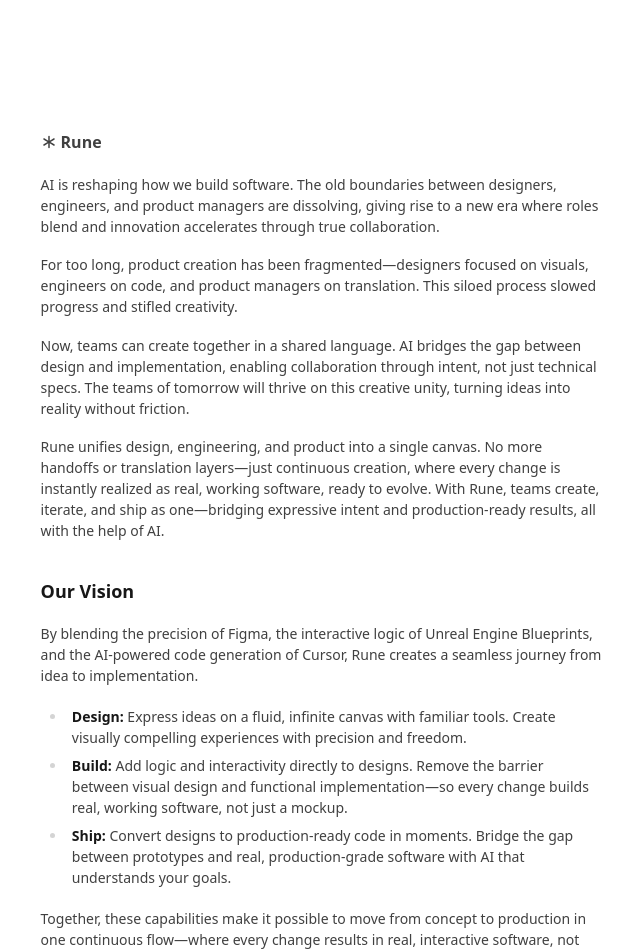
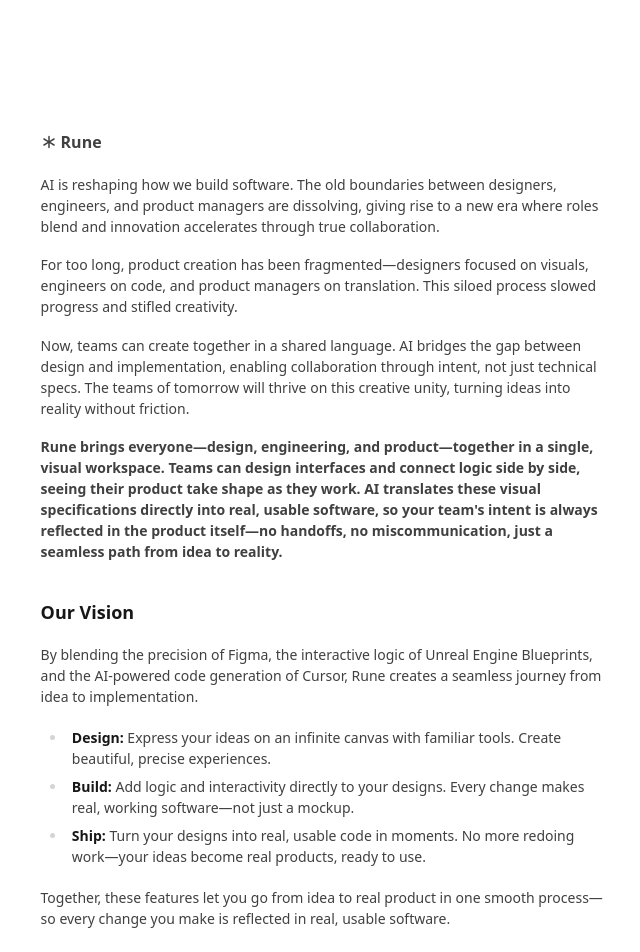
Before and after one commit to btn0s/rune-web, a Next.js app: page / in a window 1280 px wide. Shown: the top 952 px of the page, without its empty margins (318-958 px from the left). Built offline with nearby package versions, Linux system fonts and the light colour scheme.

Commit message:
Revise page.tsx to enhance the description of Rune's collaborative workspace, emphasizing the integration of design, engineering, and AI in a seamless workflow. Update language for clarity and impact, highlighting the transition from idea to real product without miscommunication.

```diff
--- a/src/app/page.tsx
+++ b/src/app/page.tsx
@@ -53,12 +53,14 @@
         this creative unity, turning ideas into reality without friction.
       </p>
 
-      <p>
-        Rune unifies design, engineering, and product into a single canvas. No
-        more handoffs or translation layers—just continuous creation, where
-        every change is instantly realized as real, working software, ready to
-        evolve. With Rune, teams create, iterate, and ship as one—bridging
-        expressive intent and production-ready results, all with the help of AI.
+      <p className="font-semibold">
+        Rune brings everyone—design, engineering, and product—together in a
+        single, visual workspace. Teams can design interfaces and connect logic
+        side by side, seeing their product take shape as they work. AI
+        translates these visual specifications directly into real, usable
+        software, so your team's intent is always reflected in the product
+        itself—no handoffs, no miscommunication, just a seamless path from idea
+        to reality.
       </p>
 
       <h2>Our Vision</h2>
@@ -71,27 +73,24 @@
 
       <ul>
         <li>
-          <strong>Design:</strong> Express ideas on a fluid, infinite canvas
-          with familiar tools. Create visually compelling experiences with
-          precision and freedom.
+          <strong>Design:</strong> Express your ideas on an infinite canvas with
+          familiar tools. Create beautiful, precise experiences.
         </li>
         <li>
-          <strong>Build:</strong> Add logic and interactivity directly to
-          designs. Remove the barrier between visual design and functional
-          implementation—so every change builds real, working software, not just
-          a mockup.
+          <strong>Build:</strong> Add logic and interactivity directly to your
+          designs. Every change makes real, working software—not just a mockup.
         </li>
         <li>
-          <strong>Ship:</strong> Convert designs to production-ready code in
-          moments. Bridge the gap between prototypes and real, production-grade
-          software with AI that understands your goals.
+          <strong>Ship:</strong> Turn your designs into real, usable code in
+          moments. No more redoing work—your ideas become real products, ready
+          to use.
         </li>
       </ul>
 
       <p>
-        Together, these capabilities make it possible to move from concept to
-        production in one continuous flow—where every change results in real,
-        interactive software, not just a prototype or mockup.
+        Together, these features let you go from idea to real product in one
+        smooth process—so every change you make is reflected in real, usable
+        software.
       </p>
 
       <h2>Why Now?</h2>
```
